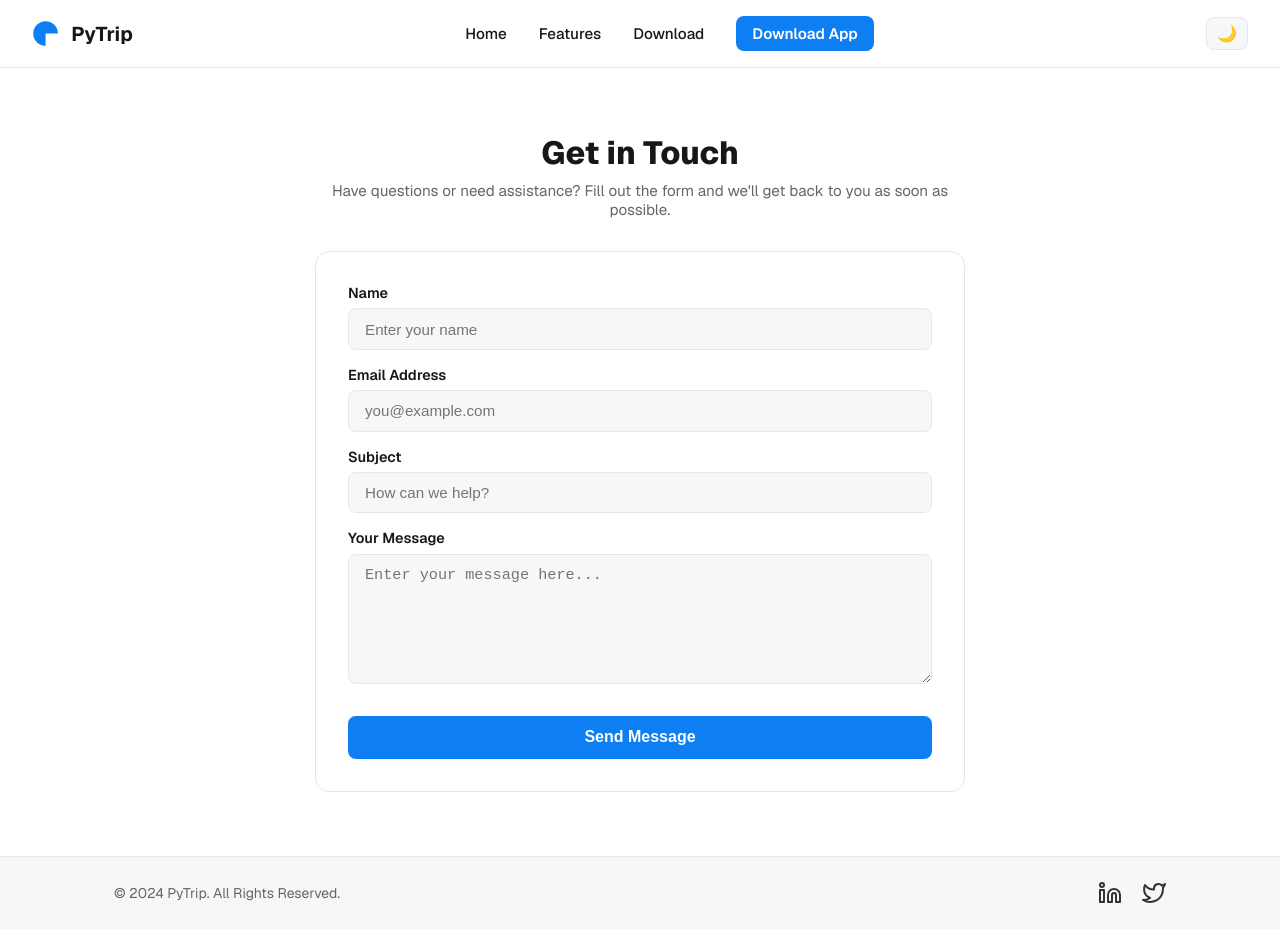
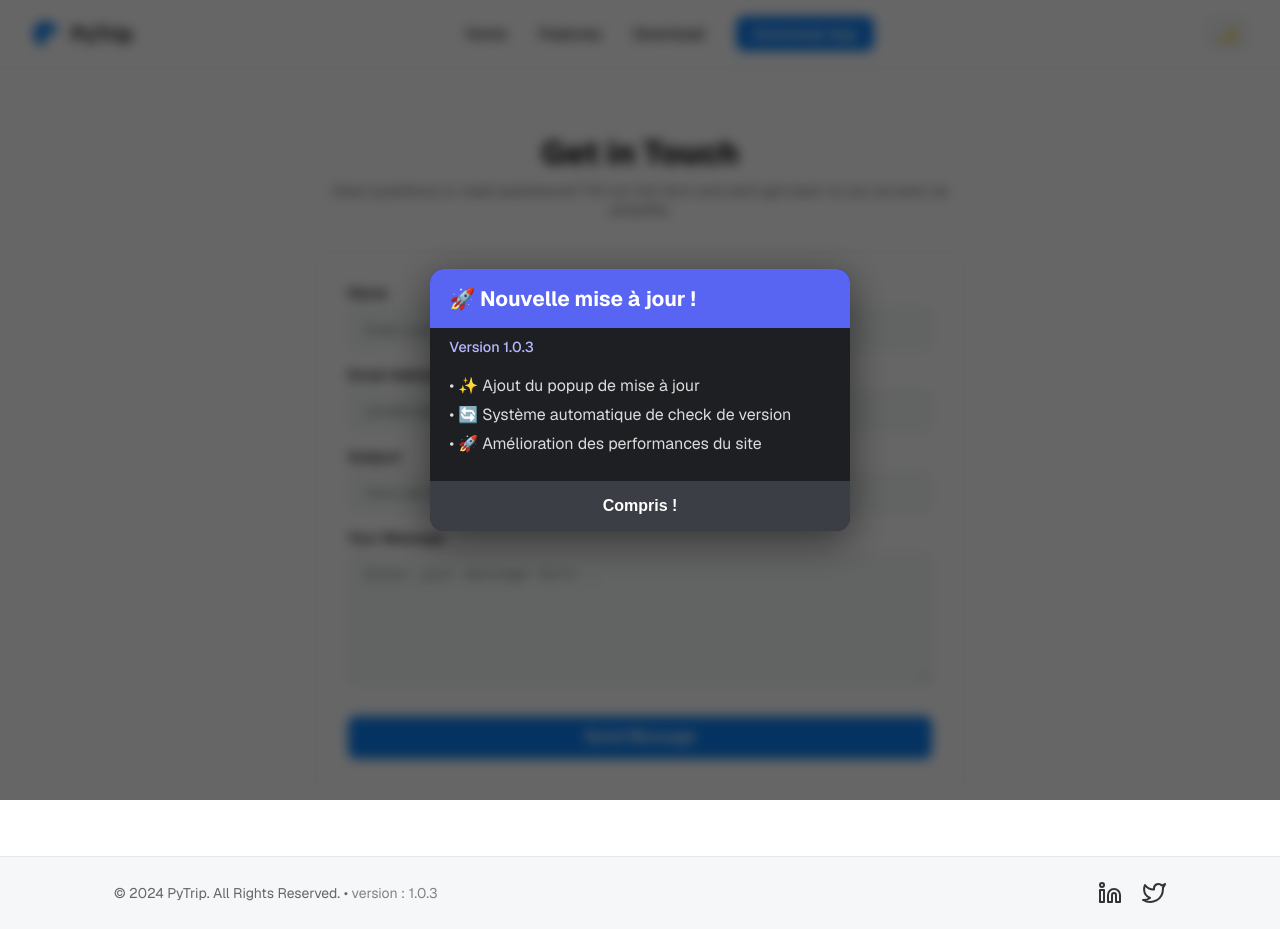
Before and after one commit to studentmovi/PyTrip, a Next.js app: page /contact in a window 1280 px wide. Built offline with nearby package versions, Linux system fonts and the light colour scheme.

Commit message:
feat(site): add site versioning popup with changelog

```diff
--- /dev/null
+++ b/public/version.json
@@ -0,0 +1,8 @@
+{
+  "version": "1.0.3",
+  "changelog": [
+    "✨ Ajout du popup de mise à jour",
+    "🔄 Système automatique de check de version",
+    "🚀 Amélioration des performances du site"
+  ]
+}
--- a/src/app/layout.tsx
+++ b/src/app/layout.tsx
@@ -4,6 +4,7 @@ import { Geist, Geist_Mono } from "next/font/google";
 import "./globals.css";
 import { ThemeProvider } from "@/context/ThemeContext";
 import { Header, Footer } from "@/components";
+import UpdateManager from "@/components/UpdateManager/UpdateManager";
 
 const geistSans = Geist({
     variable: "--font-geist-sans",
@@ -26,6 +27,8 @@ export default function RootLayout({ children }: { children: React.ReactNode })
         <html lang="fr" suppressHydrationWarning>
         <body className={`${geistSans.variable} ${geistMono.variable}`}>
         <ThemeProvider>
+            <UpdateManager />
+
             <Header />
 
             {/* Empêche le footer de remonter sur les petites pages */}
--- a/src/components/Footer/Footer.tsx
+++ b/src/components/Footer/Footer.tsx
@@ -1,16 +1,42 @@
 "use client";
 
+import { useEffect, useState } from "react";
 import styles from "./Footer.module.scss";
 
 export default function Footer() {
+    const [siteVersion, setSiteVersion] = useState<string | null>(null);
+
+    useEffect(() => {
+        async function loadVersion() {
+            try {
+                const res = await fetch("/version.json", { cache: "no-store" });
+                const data = await res.json();
+
+                if (data.version) {
+                    setSiteVersion(data.version);
+                }
+            } catch (err) {
+                console.error("Erreur lors de la récupération de la version du site :", err);
+            }
+        }
+
+        loadVersion();
+    }, []);
+
     return (
         <footer className={styles.footer}>
             <div className={styles.container}>
-                <p>© 2024 PyTrip. All Rights Reserved.</p>
+                <p>
+                    © 2024 PyTrip. All Rights Reserved.
+                    {siteVersion && (
+                        <> • <span style={{ opacity: 0.8 }}>version : {siteVersion}</span></>
+                    )}
+                </p>
 
                 <div className={styles.icons}>
                     <a href="#">
-                        <svg width="24" height="24" stroke="currentColor" fill="none" strokeWidth="2" strokeLinecap="round" strokeLinejoin="round" viewBox="0 0 24 24">
+                        <svg width="24" height="24" stroke="currentColor" fill="none" strokeWidth="2"
+                             strokeLinecap="round" strokeLinejoin="round" viewBox="0 0 24 24">
                             <path d="M16 8a6 6 0 0 1 6 6v7h-4v-7a2 2 0 0 0-2-2 2 2 0 0 0-2 2v7h-4v-7a6 6 0 0 1 6-6z"/>
                             <rect x="2" y="9" width="4" height="12"/>
                             <circle cx="4" cy="4" r="2"/>
@@ -18,8 +44,10 @@ export default function Footer() {
                     </a>
 
                     <a href="#">
-                        <svg width="24" height="24" stroke="currentColor" fill="none" strokeWidth="2" strokeLinecap="round" strokeLinejoin="round" viewBox="0 0 24 24">
-                            <path d="M23 3a10.9 10.9 0 0 1-3.14 1.53 4.48 4.48 0 0 0-7.86 3v1A10.66 10.66 0 0 1 3 4s-4 9 5 13a11.64 11.64 0 0 1-7 2c9 5 20 0 20-11.5a4.5 4.5 0 0 0-.08-.83A7.72 7.72 0 0 0 23 3z"/>
+                        <svg width="24" height="24" stroke="currentColor" fill="none" strokeWidth="2"
+                             strokeLinecap="round" strokeLinejoin="round" viewBox="0 0 24 24">
+                            <path
+                                d="M23 3a10.9 10.9 0 0 1-3.14 1.53 4.48 4.48 0 0 0-7.86 3v1A10.66 10.66 0 0 1 3 4s-4 9 5 13a11.64 11.64 0 0 1-7 2c9 5 20 0 20-11.5a4.5 4.5 0 0 0-.08-.83A7.72 7.72 0 0 0 23 3z"/>
                         </svg>
                     </a>
                 </div>
--- /dev/null
+++ b/src/components/UpdateManager/UpdateManager.tsx
@@ -0,0 +1,14 @@
+"use client";
+
+import { useState } from "react";
+import { useUpdateChecker } from "@/hooks/useUpdateChecker";
+import UpdatePopup from "@/components/UpdatePopup/UpdatePopup";
+
+export default function UpdateManager() {
+    const updateInfo = useUpdateChecker();
+    const [visible, setVisible] = useState(true);
+
+    if (!updateInfo || !visible) return null;
+
+    return <UpdatePopup info={updateInfo} onClose={() => setVisible(false)} />;
+}
--- /dev/null
+++ b/src/components/UpdatePopup/UpdatePopup.module.scss
@@ -0,0 +1,74 @@
+.overlay {
+  position: fixed;
+  inset: 0;
+  backdrop-filter: blur(6px);
+  background: rgba(0, 0, 0, 0.6);
+  z-index: 9999;
+  display: flex;
+  justify-content: center;
+  align-items: center;
+}
+
+.popup {
+  width: 420px;
+  background: #1e1f22;
+  border-radius: 14px;
+  overflow: hidden;
+  animation: fadeIn 0.25s ease;
+  box-shadow: 0 10px 40px rgba(0, 0, 0, 0.5);
+
+  .title {
+    background: #5865f2;
+    padding: 1rem 1.2rem;
+    color: white;
+    font-weight: 700;
+    font-size: 1.3rem;
+    margin: 0;
+  }
+
+  .version {
+    padding: 0.6rem 1.2rem 0;
+    color: #b5b8ff;
+    font-size: 0.9rem;
+    font-weight: 500;
+  }
+
+  .changelog {
+    padding: 1.2rem;
+    margin: 0;
+    list-style: none;
+
+    li {
+      color: #dcdcdc;
+      margin-bottom: 0.4rem;
+      line-height: 1.4;
+    }
+  }
+
+  .close {
+    width: 100%;
+    padding: 1rem;
+    background: #3b3e45;
+    border: none;
+    cursor: pointer;
+    font-size: 1rem;
+    color: #fff;
+    font-weight: 600;
+    transition: background 0.2s;
+
+    &:hover {
+      background: #4a4d55;
+    }
+  }
+}
+
+@keyframes fadeIn {
+  from {
+    opacity: 0;
+    transform: translateY(8px);
+  }
+  to {
+    opacity: 1;
+    transform: translateY(0);
+  }
+}
--- /dev/null
+++ b/src/components/UpdatePopup/UpdatePopup.tsx
@@ -0,0 +1,26 @@
+"use client";
+
+import styles from "./UpdatePopup.module.scss";
+
+export default function UpdatePopup({ info, onClose }: any) {
+    if (!info) return null;
+
+    return (
+        <div className={styles.overlay}>
+            <div className={styles.popup}>
+                <h2 className={styles.title}>🚀 Nouvelle mise à jour !</h2>
+                <p className={styles.version}>Version {info.version}</p>
+
+                <ul className={styles.changelog}>
+                    {info.changelog.map((item: string, i: number) => (
+                        <li key={i}>• {item}</li>
+                    ))}
+                </ul>
+
+                <button className={styles.close} onClick={onClose}>
+                    Compris !
+                </button>
+            </div>
+        </div>
+    );
+}
--- /dev/null
+++ b/src/hooks/useUpdateChecker.ts
@@ -0,0 +1,32 @@
+import { useEffect, useState } from "react";
+
+type VersionInfo = {
+    version: string;
+    changelog: string[];
+};
+
+export function useUpdateChecker() {
+    const [updateInfo, setUpdateInfo] = useState<VersionInfo | null>(null);
+
+    useEffect(() => {
+        async function checkVersion() {
+            try {
+                const res = await fetch("/version.json", { cache: "no-store" });
+                const data: VersionInfo = await res.json();
+
+                const lastSeenVersion = localStorage.getItem("pytrip_last_version");
+
+                if (lastSeenVersion !== data.version) {
+                    setUpdateInfo(data);
+                    localStorage.setItem("pytrip_last_version", data.version);
+                }
+            } catch (error) {
+                console.error("Erreur lors de la récupération de la version:", error);
+            }
+        }
+
+        checkVersion();
+    }, []);
+
+    return updateInfo;
+}
```
Also changed, not shown: src/api/version/route.ts (added, +26 -0 lines), src/app/features/page.tsx (+53 -45 lines).
